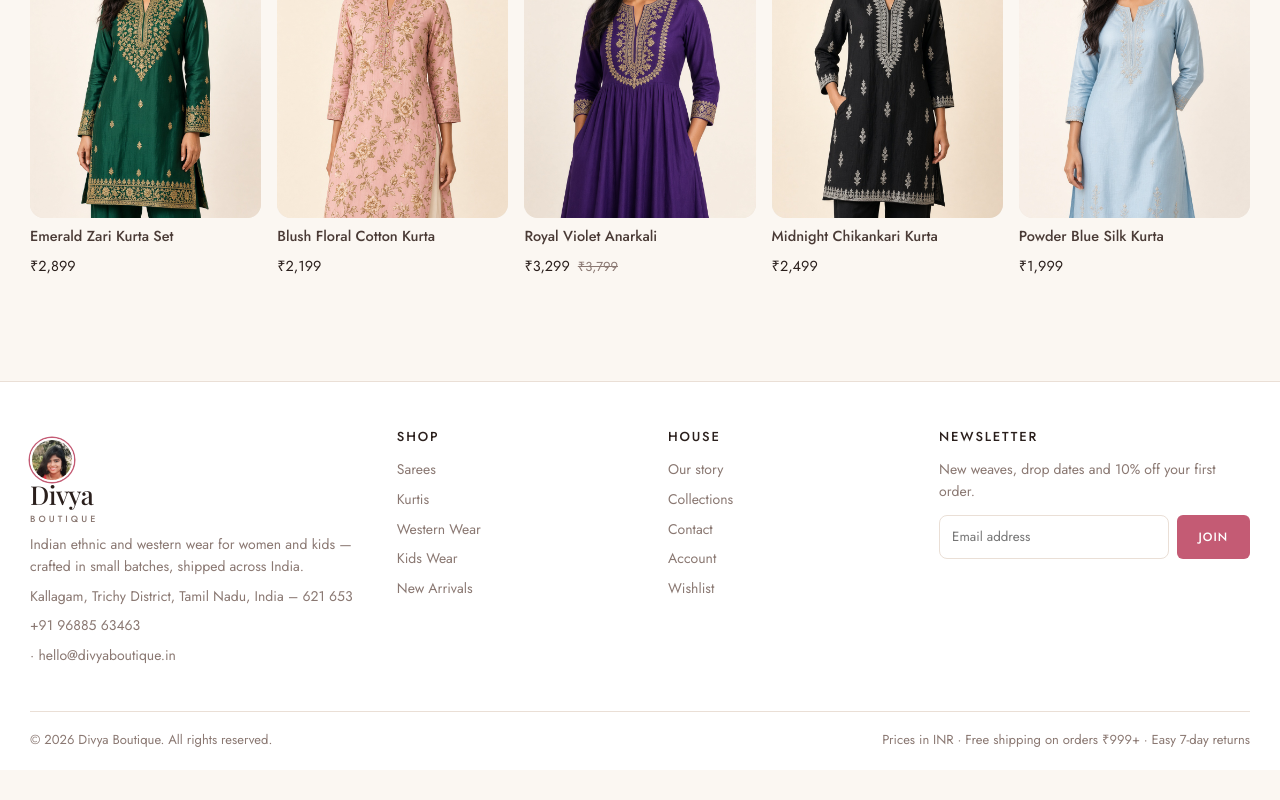
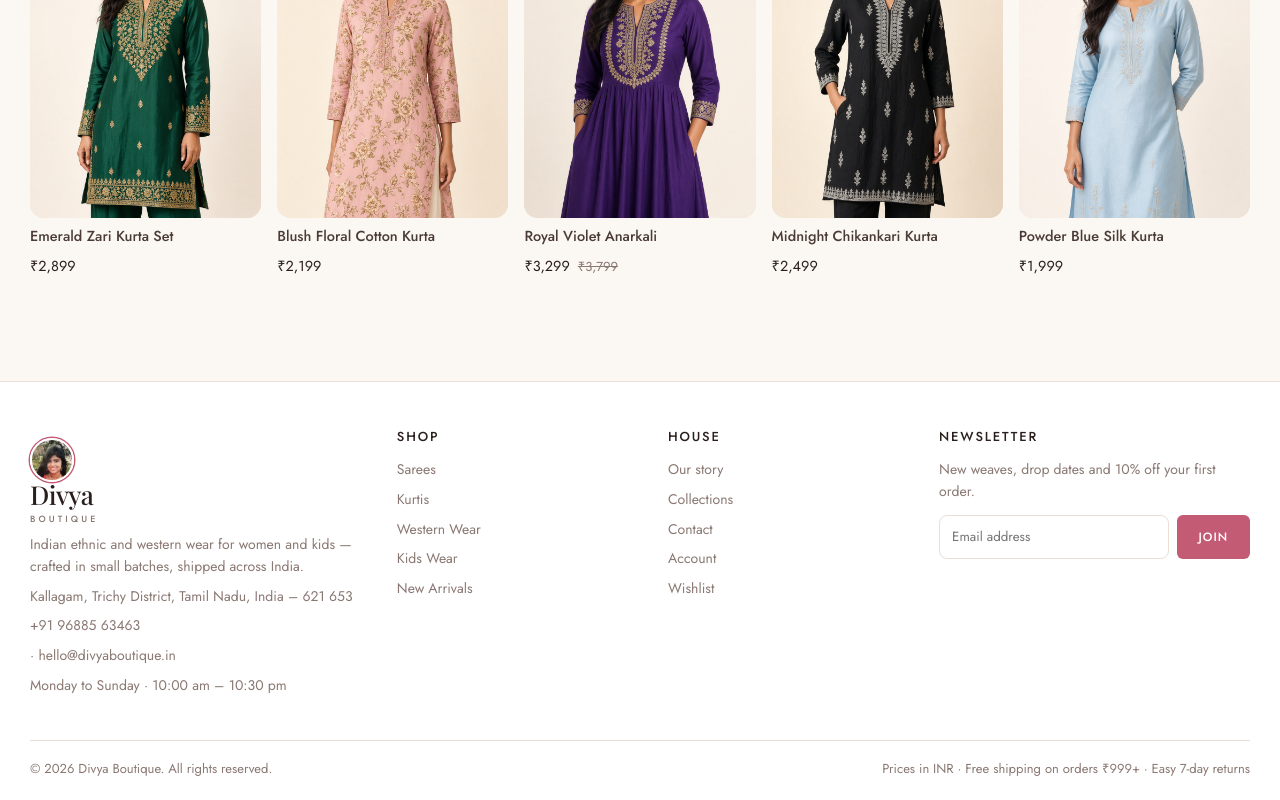
Before and after one commit to balachandarj-hash/divya-boutique, a React (Vite) app: page / in a window 1280 px wide. Shown: the part 1102-1902 px from the top of the page. Before the commit the page ends 1872 px from the top, so only its background shows below. Built offline with nearby package versions, Linux system fonts and the light colour scheme; a web font is replaced by a local one.

Commit message:
Show Monday–Sunday hours in the footer too.

```diff
--- a/src/components/Footer.tsx
+++ b/src/components/Footer.tsx
@@ -28,6 +28,7 @@ export default function Footer() {
             <p>
               <a href="tel:+919688563463">+91 96885 63463</a> · hello@divyaboutique.in
             </p>
+            <p>Monday to Sunday · 10:00 am – 10:30 pm</p>
           </div>
           <div>
             <h4>Shop</h4>
```
